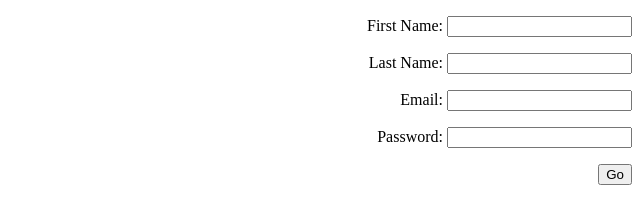
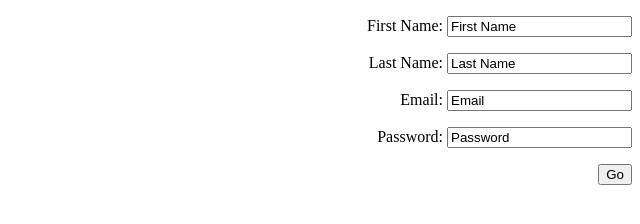
Before and after one commit to jrock89/InformationFormForAdam, a plain HTML site: page index.html in a window 1280 px wide. Shown: the whole page, without its empty margins (640-1280 px from the left). Drawn offline with Linux system fonts and the light colour scheme.

```diff
--- a/index.html
+++ b/index.html
@@ -7,10 +7,10 @@
 	</head>
 	<body>
 		<div id="wrapper">
-			<div id="firstName"><p>First Name: <input type="text"></p></div>
-			<div id="lastName"><p>Last Name:  <input type="text"></p></div>
-			<div id="email"><p>Email:      <input type="text"></p></div>
-			<div id="password"><p>Password: <input type="text"></p></div>
+			<div id="firstName"><p>First Name: <input  onfocus="if (this.value=='First Name') this.value = ''" type="text" value="First Name"></p></div>
+			<div id="lastName"><p>Last Name:  <input onfocus="if (this.value=='Last Name') this.value = ''" type="text" value="Last Name"></p></div>
+			<div id="email"><p>Email:      <input onfocus="if (this.value=='Email') this.value = ''" type="text" value="Email"></p></div>
+			<div id="password"><p>Password: <input onfocus="if (this.value=='Password') this.value = ''" type="text" value="Password"></p></div>
 			<div id="button"><button>Go</button></div>
 		</div>
 	</body>
```
